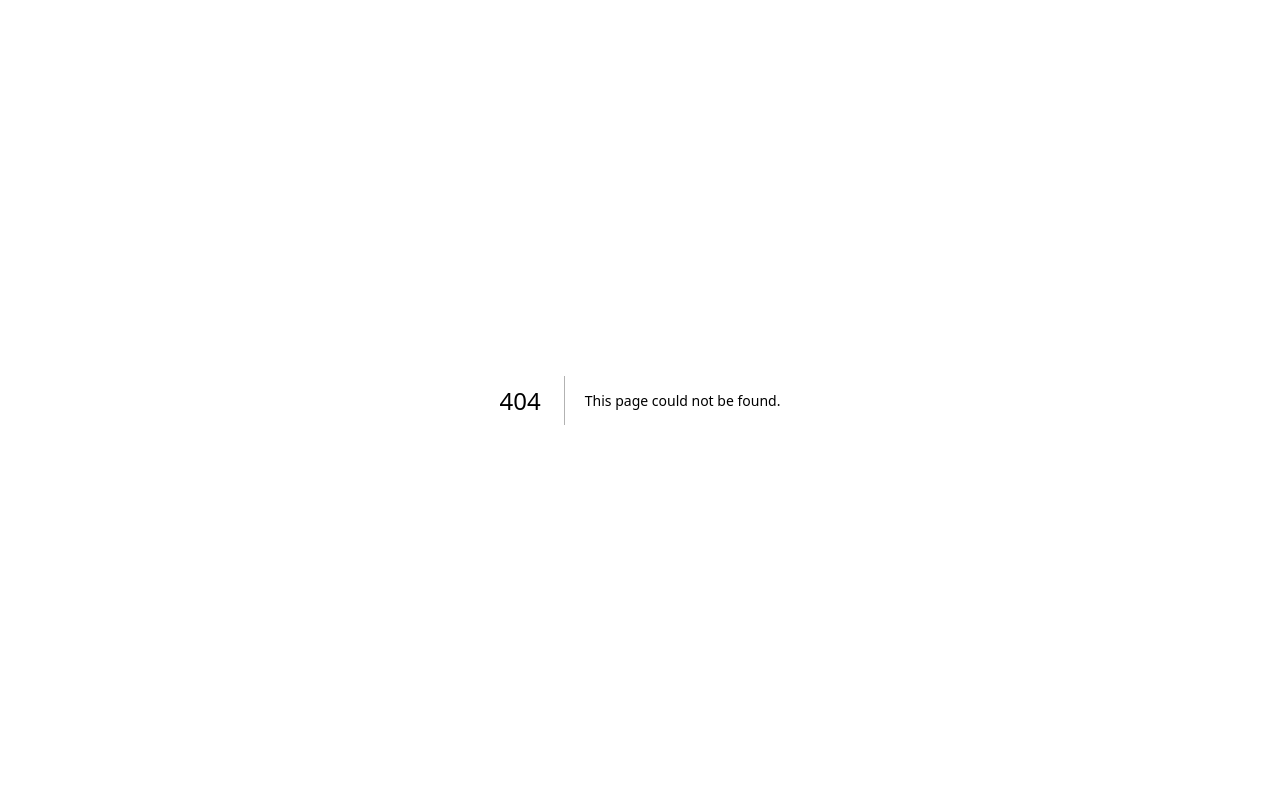
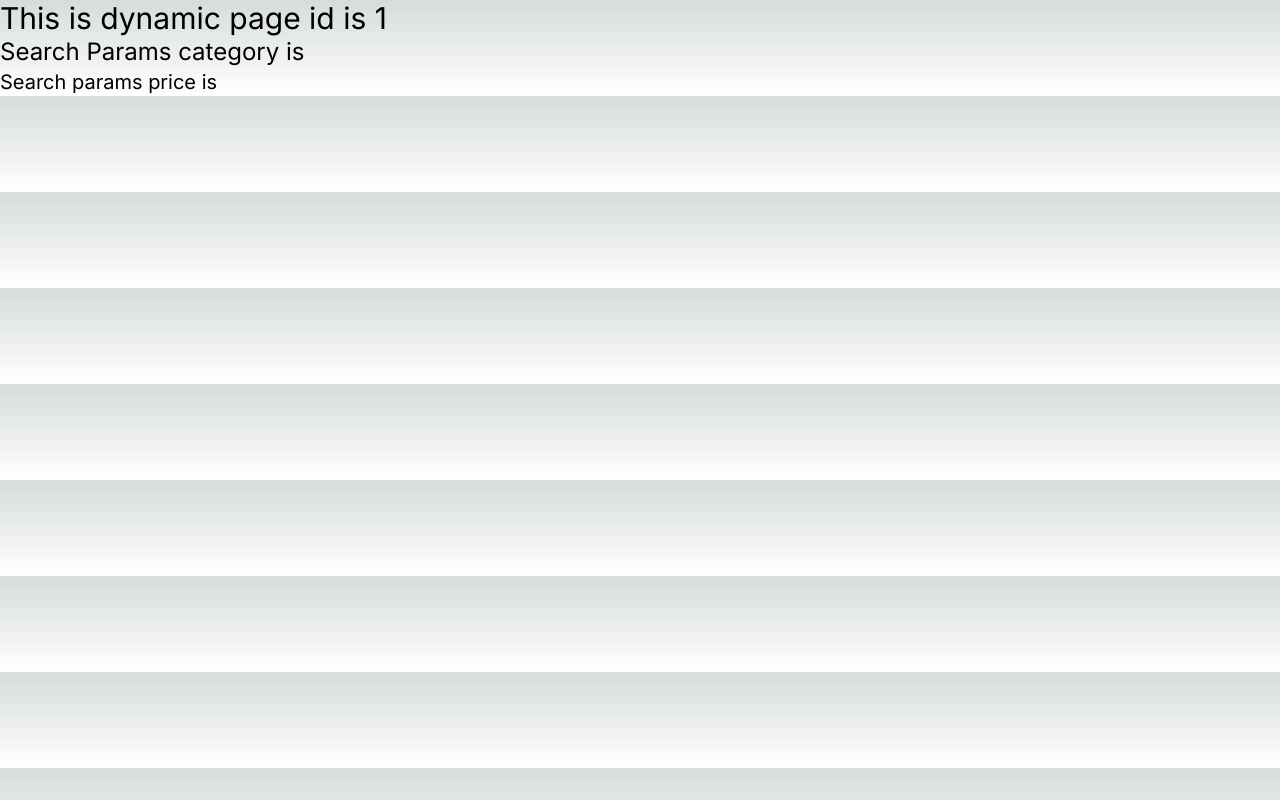
Before and after one commit to mollikacomputer/next-app-2024, a Next.js app: page /products/1 in a window 1280 px wide. Before the commit this address had no page. Built offline with nearby package versions, Linux system fonts and the light colour scheme.

Commit message:
dynamic params and dynamic searchParams

```diff
--- /dev/null
+++ b/src/app/products/[id]/page.js
@@ -0,0 +1,13 @@
+
+const DynamicPage = ({params, searchParams}) => {
+   console.log(params, searchParams);
+    return (
+        <div>
+            <h1 className="text-3xl">This is dynamic page  id is {params.id} </h1>
+            <h2 className="text-2xl"> Search Params category is { searchParams.category}</h2>
+            <h3 className="text-xl">Search params price is {searchParams.price}</h3>
+        </div>
+    );
+};
+
+export default DynamicPage;
```
